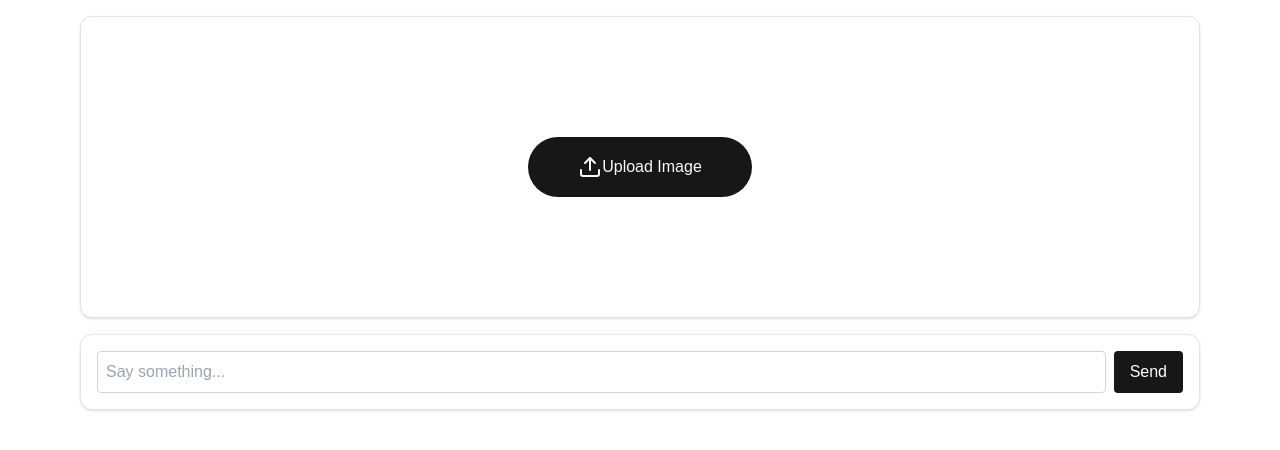
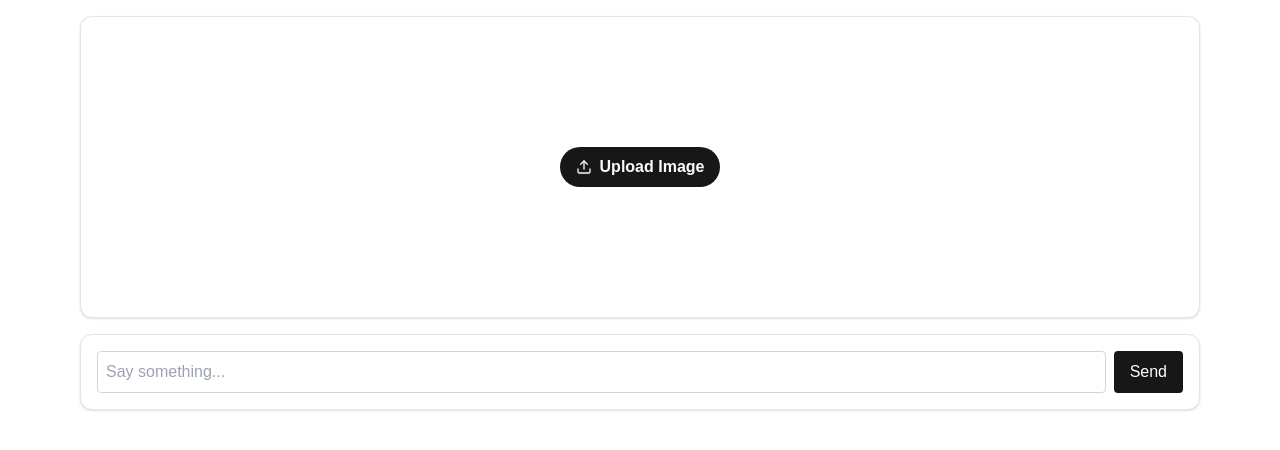
Before and after one commit to marcowang01/lemma, a Next.js app: page / in a window 1280 px wide. Shown: the top 450 px of the page. Built offline with nearby package versions, Linux system fonts and the light colour scheme.

Commit message:
fix button

```diff
--- a/src/app/page.tsx
+++ b/src/app/page.tsx
@@ -77,7 +77,7 @@ export default function Chat() {
             <CardContent className="relative h-[300px] w-full p-0">
               {/* Image container with click handler */}
               <div
-                className="h-full w-full cursor-pointer hover:opacity-80"
+                className={`h-full w-full hover:opacity-80 ${imageUrl && "cursor-pointer"}`}
                 onClick={() => imageUrl && setIsModalOpen(true)}
               >
                 {imageUrl && (
@@ -97,16 +97,16 @@ export default function Chat() {
                 />
                 <label
                   htmlFor="photo-upload"
-                  className={`pointer-events-auto absolute cursor-pointer items-center rounded-full bg-primary px-4 py-2 text-primary-foreground transition-colors duration-200 hover:bg-primary/90 ${
+                  className={`pointer-events-auto absolute cursor-pointer items-center rounded-full bg-primary px-4 py-2 font-semibold text-primary-foreground transition-colors duration-200 hover:bg-primary/90 ${
                     imageUrl
                       ? "bottom-2 right-2 flex"
-                      : "inset-[40%] mx-auto my-auto flex items-center justify-center"
+                      : "inset-0 mx-auto my-auto flex h-fit w-fit items-center justify-center"
                   }`}
                 >
                   {imageUrl ? (
                     <Edit size={16} className="mr-2" />
                   ) : (
-                    <Upload size={24} className="shrink-0" />
+                    <Upload size={16} className="mr-2 shrink-0" />
                   )}
                   <span>{imageUrl ? "Edit Image" : "Upload Image"}</span>
                 </label>
```
